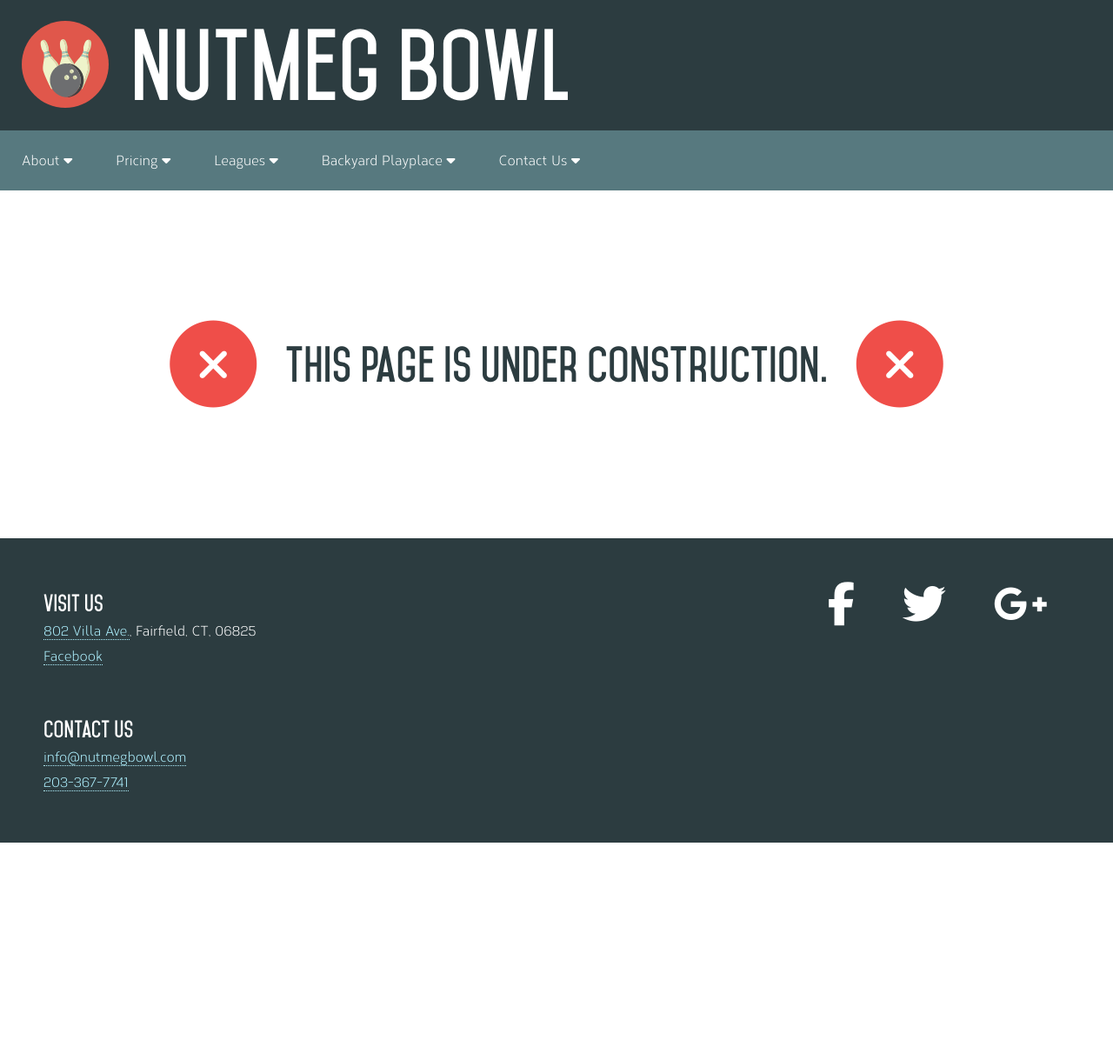
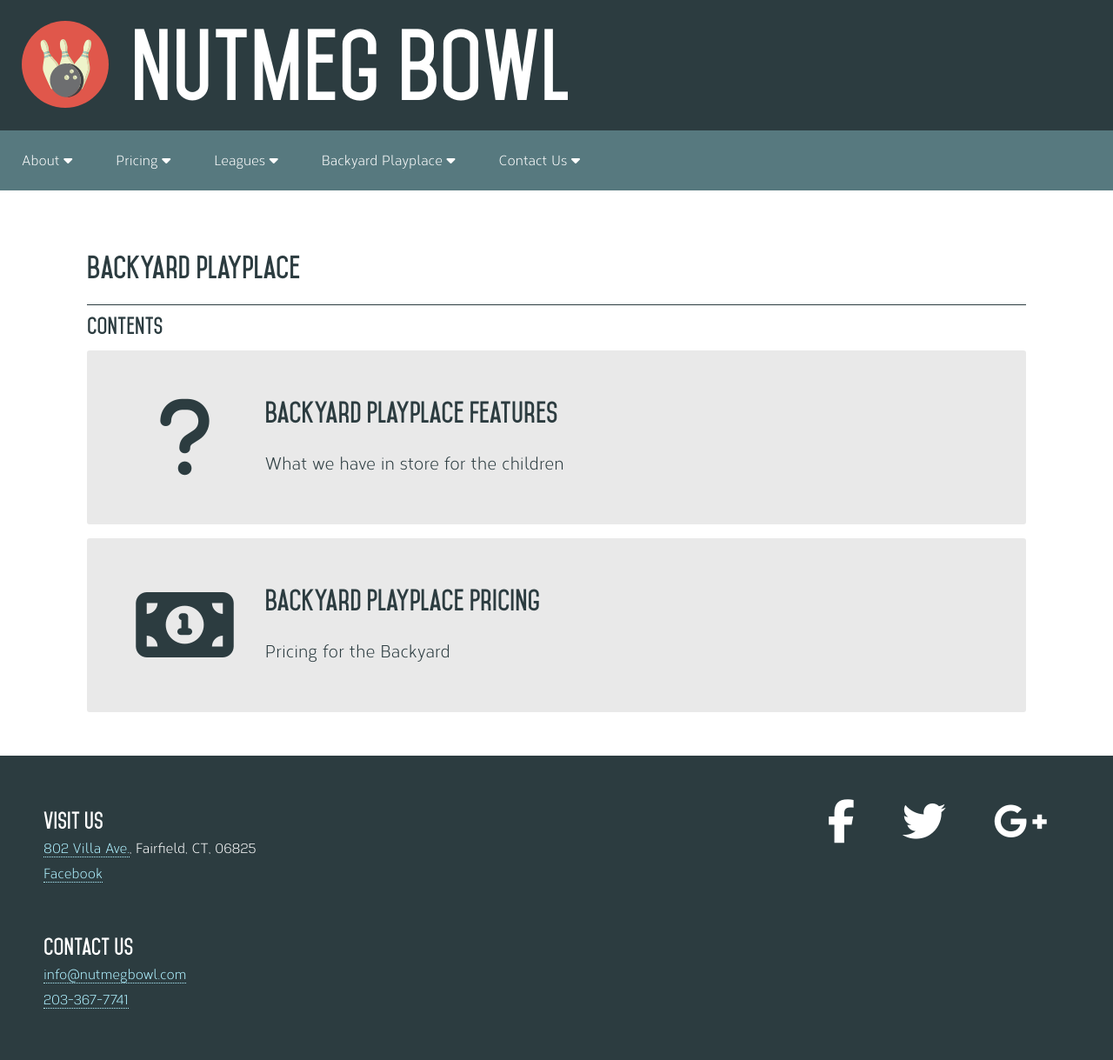
Before and after one commit to jlam55555/nutmegbowl, a Jekyll site: the page built from backyard_playplace/index.html, in a window 1280 px wide. Shown: the whole page at 87% size. Built offline with Jekyll 4.4.1, drawn with Linux system fonts in a browser that asks for light colours; nearby versions of some CDN libraries; before the commit the page ends 969 px from its top, so only the background shows below that.

Commit message:
Implemented listing page for backyard playplace category

```diff
--- a/backyard_playplace/features.html
+++ b/backyard_playplace/features.html
@@ -1,6 +1,9 @@
 ---
 layout: default
-title: Backyard Playhouse Features
+title: Backyard Playplace Features
+category: backyard playplace
+description: What we have in store for the children
+icon: question
 ---
 
 <p class="underConstruction"><span class="fa-stack first"><i class="fa fa-stack-2x fa-circle dangerText"></i><i class="fa fa-stack-1x fa-close lightText"></i></span>This page is under construction.<span class="fa-stack second"><i class="fa fa-stack-2x fa-circle dangerText"></i><i class="fa fa-stack-1x fa-close lightText"></i></span></p>
--- a/backyard_playplace/index.html
+++ b/backyard_playplace/index.html
@@ -1,6 +1,5 @@
 ---
-layout: default
+layout: listing
 title: Backyard Playplace
+category: backyard playplace
 ---
-
-<p class="underConstruction"><span class="fa-stack first"><i class="fa fa-stack-2x fa-circle dangerText"></i><i class="fa fa-stack-1x fa-close lightText"></i></span>This page is under construction.<span class="fa-stack second"><i class="fa fa-stack-2x fa-circle dangerText"></i><i class="fa fa-stack-1x fa-close lightText"></i></span></p>
--- a/backyard_playplace/pricing.html
+++ b/backyard_playplace/pricing.html
@@ -1,6 +1,9 @@
 ---
 layout: default
 title: Backyard Playplace Pricing
+category: backyard playplace
+description: Pricing for the Backyard
+icon: money
 ---
 
 <p class="underConstruction"><span class="fa-stack first"><i class="fa fa-stack-2x fa-circle dangerText"></i><i class="fa fa-stack-1x fa-close lightText"></i></span>This page is under construction.<span class="fa-stack second"><i class="fa fa-stack-2x fa-circle dangerText"></i><i class="fa fa-stack-1x fa-close lightText"></i></span></p>
```
